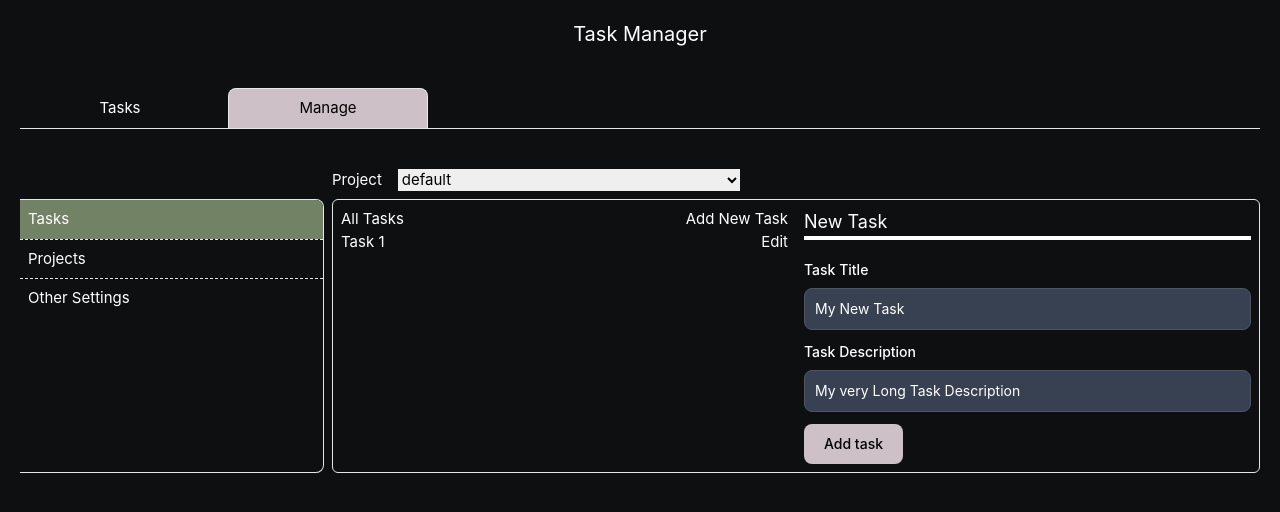
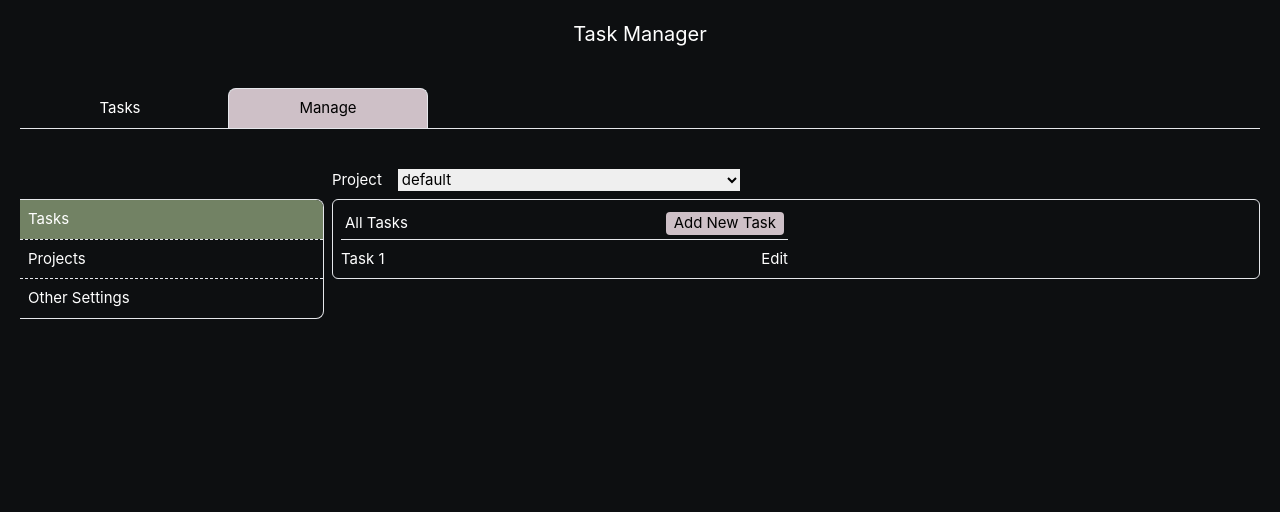
Before and after one commit to ZithaChitra/vscode_ext_01, a Vue app in the folder vue-app/: page / in a window 1280 px wide. Both pictures are taken after a click on the button "Manage". Shown: the top 512 px of the page. Built offline with nearby package versions, Linux system fonts and the light colour scheme.

Commit message:
filter tasks

```diff
--- a/vue-app/src/components/TasksManage.vue
+++ b/vue-app/src/components/TasksManage.vue
@@ -3,48 +3,124 @@ import { ref, reactive, onMounted } from 'vue'
 import useTaskManStore from '../store/index.js'
 
 
-const props = defineProps(['projectTasks'])
+const props = defineProps(['projectTasks', 'activeProjId'])
 const store = useTaskManStore()
 
-
+let currAction = ref('');
 onMounted(()=>{
-    console.log('active proj id', store.activeProject)
-    console.log('activeProject: ', store.getProjectTasks(store.activeProject))
 })
 
+
 let newTask = reactive({
-  title: 'My New Task',
-  desc:  'My very Long Task Description'
+  title: '',
+  desc:  '',
+  projectId: props.activeProject
 })
 
-function saveNewTask(){
-  store.saveNewTask(newTask)
+let taskToUpdate = reactive({
+  title: '',
+  desc:  '',
+  projectId: props.activeProjId,
+  status: 'backlog',
+  userId: 1
+})
+
+const allowedActions = {
+    add: true,
+    edit: true
 }
 
-let addTask = ref(true);
+function saveNewTask(){
+    console.log(`saving with project id: ${props.activeProjId}`)
+    newTask.projectId = props.activeProjId
+    store.saveNewTask(newTask)
+}
+
+function changeTaskToUpdate(taskId){
+    taskToUpdate = store.getTaskById(taskId)
+    console.log(taskToUpdate)
+}
+
+function openTaskEditForm(taskId){
+    changeTaskToUpdate(taskId);
+    updateCurrAction('edit')
+}
+
+function updateTask(){
+    store.updateTask(taskToUpdate)
+}
+
+function updateCurrAction(action){
+    if(action in allowedActions){
+        currAction.value = action
+    }
+}
+
 </script>
 
 <template>
     <div class="md:grid grid-cols-12 p-2 gap-4 border rounded-md">
         <div class="col-span-6">
-            <div class="flex justify-between">
+            <div class="flex justify-between border-b p-1 mb-2">
                 <h3>All Tasks</h3>
-                <button>Add New Task</button>
+                <button @click="updateCurrAction('add')"
+                    class="bg-primary text-black px-2 rounded hover:bg-white">Add New Task</button>
             </div>
             <ul>
                 <li>
                     <div v-for="task of props.projectTasks" :key="task.id"
                         class="flex justify-between">
                         <p>{{ task.title }}</p>
-                        <button>Edit</button>
+                        <button
+                            @click="openTaskEditForm(task.id)">Edit</button>
                     </div>
                 </li>
             </ul>
         </div>
         <div class="col-span-6">
-            <div v-show="!addTask">Selected Task Details</div>
-            <div v-show="addTask">
-                <h2 class="text-lg mb-5 border-b-4 border-white">New Task</h2>
+            <div v-show="currAction == 'edit'">
+                <h2 class="text-lg mb-5 border-b-4 border-white text-center">Task Details</h2>
+                <div>
+                    <div class="mb-3">
+                        <label class="block mb-2 text-sm font-medium text-white" for="taskTitle">Task Title</label>
+                        <input
+                            v-model="taskToUpdate.title"
+                            class="border border-gray-300 text-sm rounded-lg focus:ring-blue-500 focus:border-blue-500 block w-full p-2.5 bg-gray-700 border-gray-600 placeholder-gray-400 text-white focus:ring-blue-500 focus:border-blue-500"
+                            name="taskTitle" id="taskTitle" type="text" placeholder="Task name" />
+                    </div>
+                    <div class="mb-3">
+                        <label class="block mb-2 text-sm font-medium text-white" for="tasDesc">Task Description</label>
+                        <input
+                            v-model="taskToUpdate.desc"
+                            class="border border-gray-300 text-sm rounded-lg focus:ring-blue-500 focus:border-blue-500 block w-full p-2.5 bg-gray-700 border-gray-600 placeholder-gray-400 text-white focus:ring-blue-500 focus:border-blue-500"
+                            name="taskDesc" id="taskDesc" type="text" placeholder="Task description"/>
+                    </div>
+                    <div class="mb-3">
+                        <label class="block mb-2 text-sm font-medium text-white" for="tasDesc">Project</label>
+                        <input
+                            v-model="taskToUpdate.projectId"
+                            class="border border-gray-300 text-sm rounded-lg focus:ring-blue-500 focus:border-blue-500 block w-full p-2.5 bg-gray-700 border-gray-600 placeholder-gray-400 text-white focus:ring-blue-500 focus:border-blue-500"
+                            name="taskDesc" id="taskDesc" type="text" placeholder="Task description"/>
+                    </div>
+                    <div class="mb-3">
+                        <label class="block mb-2 text-sm font-medium text-white" for="tasDesc">Status</label>
+                        <input
+                            v-model="taskToUpdate.status"
+                            class="border border-gray-300 text-sm rounded-lg focus:ring-blue-500 focus:border-blue-500 block w-full p-2.5 bg-gray-700 border-gray-600 placeholder-gray-400 text-white focus:ring-blue-500 focus:border-blue-500"
+                            name="taskDesc" id="taskDesc" type="text" placeholder="Task description"/>
+                    </div>
+                    <div>
+                        <button
+                            @click="updateTask"
+                            class="text-black focus:ring-1 font-medium rounded-lg text-sm w-full sm:w-auto px-5 py-2.5 text-center bg-primary hover:bg-white focus:ring-blue-800" >
+                            Update task
+                        </button>
+                    </div>
+                </div>
+
+            </div>
+            <div v-show="currAction == 'add'">
+                <h2 class="text-lg mb-5 border-b-4 border-white text-center">New Task</h2>
                 <div>
                     <div class="mb-3">
                         <label class="block mb-2 text-sm font-medium text-white" for="taskTitle">Task Title</label>
@@ -68,7 +144,6 @@ let addTask = ref(true);
                         </button>
                     </div>
                 </div>
-
             </div>
         </div>
     </div>
--- a/vue-app/src/pages/Manage.vue
+++ b/vue-app/src/pages/Manage.vue
@@ -24,7 +24,7 @@ function updateManagePageActive(tabName){
 </script>
 
 <template>
-  <div class="md:grid grid-cols-12 gap-2">
+  <div v-show="managePageActive == 'tasks'" class="md:grid grid-cols-12 gap-2">
     <div class="hidden md:block col-span-3"></div>
     <div class="col-span-4 flex justify-between text-black mb-2">
       <h3 class="text-white mr-4">Project</h3>
@@ -58,7 +58,20 @@ function updateManagePageActive(tabName){
         </ul>
       </div>
       <div class="col-span-9 ">
-        <TasksManage :projectTasks="store.getProjectTasks(activeProject)"/>
+        <TasksManage :projectTasks="store.getProjectTasks(activeProject)" :activeProjId="activeProject"
+          v-show="managePageActive == 'tasks'"/>
+        <div class="flex justify-center items-center"
+          v-show="managePageActive == 'projects'">
+          <p>
+            projects manage cmpo
+          </p>
+        </div>
+        <div class="flex justify-center items-center"
+          v-show="managePageActive == 'settings'">
+          <p>
+            Other Settings Comp
+          </p>
+        </div>
       </div>
     </div>
 </template>
--- a/vue-app/src/store/index.js
+++ b/vue-app/src/store/index.js
@@ -87,9 +87,11 @@ const useTaskManStore = defineStore('taskmanstore', {
 
     getters: {
         getTaskById(state){
-            return (taskId) => {
-                if(taskId in state.tasks){
-                    return state.tasks[taskId]
+            return (taskId, statusFilter=['backlog']) => {
+                for(let currState of statusFilter){
+                    if(taskId in state.tasks[currState]){
+                        return state.tasks[currState][taskId]
+                    }
                 }
                 return null
             }
@@ -140,12 +142,25 @@ const useTaskManStore = defineStore('taskmanstore', {
               this.tasks.backlog[key] = {
                 id:     key,
                 title:  newTask.title,
-                desc:   newTask.description ?? '',
-                status: 'backlog'
+                desc:   newTask.desc ?? '',
+                status: 'backlog',
+                projectId: newTask.projectId
               }
 
               newTask.title = ''
-              newTask.description = ''
+              newTask.desc = ''
+
+              console.log('task added to backlog')
+              console.log(this.tasks.backlog[key])
+            }
+        },
+
+        updateTask(task, statusFilter = ['backlog', 'indevelopment', 'completed']){
+            let { id } = task
+            for(let currState of statusFilter){
+                if(id in this.tasks[currState]){
+                    this.tasks[currState][id] = task
+                }
             }
         },
         // ----------- Tasks -------------------------------------------
```
